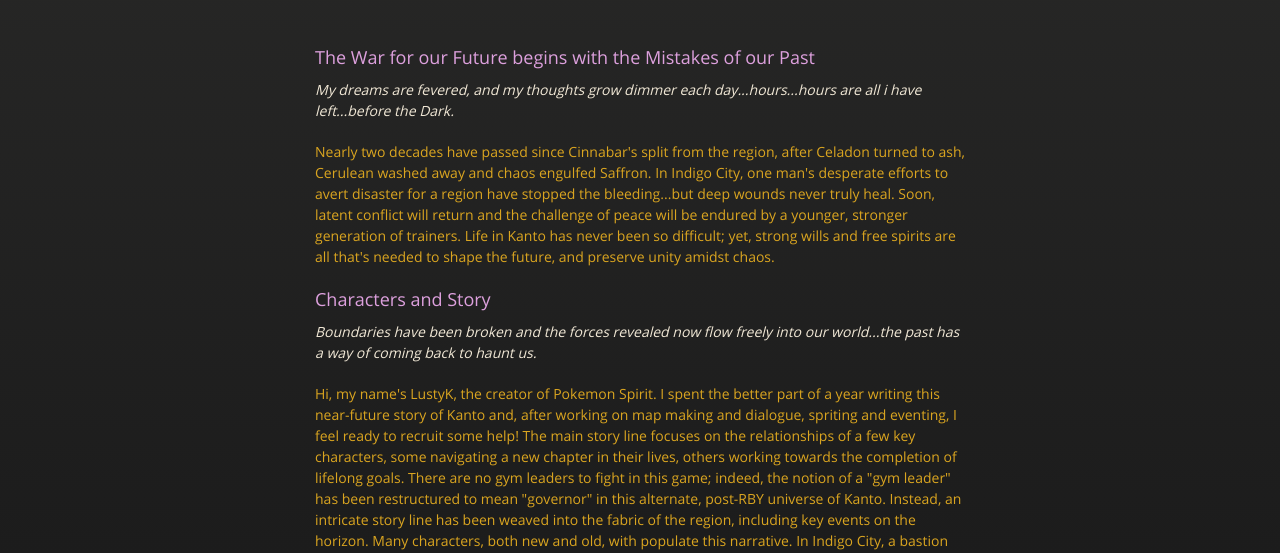
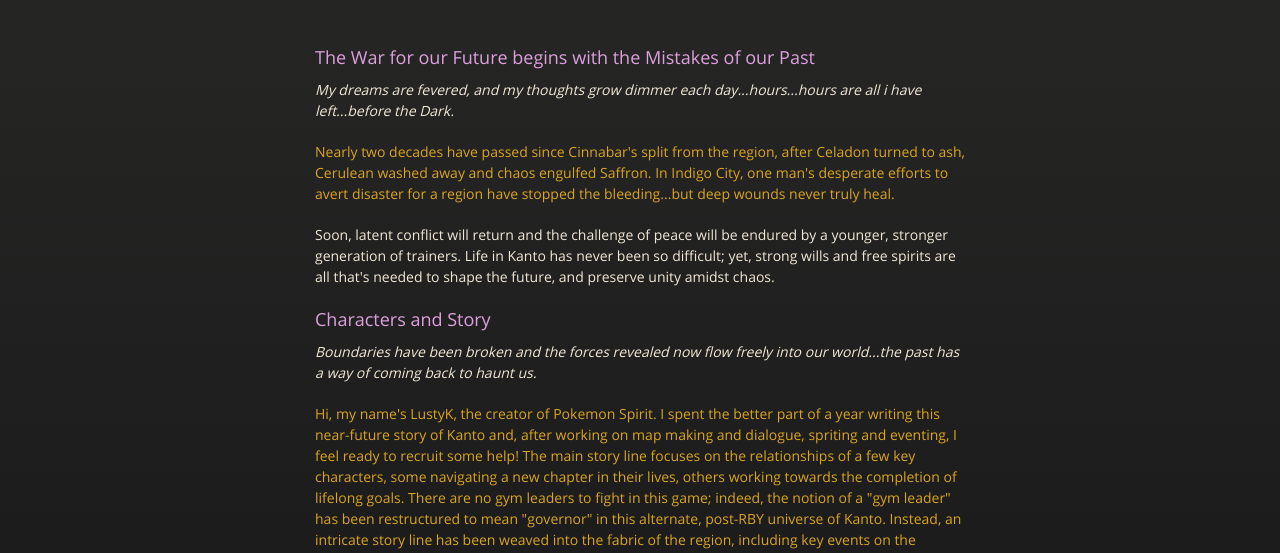
Before and after one commit to lustyK/PKMN-Spirit, a plain HTML site: page index.html in a window 1280 px wide. Shown: the part 247-800 px from the top of the page. Drawn offline with nearby package versions, Linux system fonts and the light colour scheme.

Commit message:
Update index.html

```diff
--- a/index.html
+++ b/index.html
@@ -36,9 +36,9 @@
 <a id="Cold-Teaser" class="anchor" href="#Cold-Teaser" aria-hidden="true"><span aria-hidden="true" class="octicon octicon-link"></span></a><font color="plum">The War for our Future begins with the Mistakes of our Past</font></h3>
 
 <p><i>My dreams are fevered, and my thoughts grow dimmer each day...hours...hours are all i have left...before the Dark.</i></p>
-<p style="color:goldenrod">Nearly two decades have passed since Cinnabar's split from the region, after Celadon turned to ash, Cerulean washed away and chaos engulfed Saffron. In Indigo City, one man's desperate efforts to avert disaster for a region have stopped the bleeding...but deep wounds never truly heal.
+<p style="color:goldenrod">Nearly two decades have passed since Cinnabar's split from the region, after Celadon turned to ash, Cerulean washed away and chaos engulfed Saffron. In Indigo City, one man's desperate efforts to avert disaster for a region have stopped the bleeding...but deep wounds never truly heal.</p>
 
-Soon, latent conflict will return and the challenge of peace will be endured by a younger, stronger generation of trainers. Life in Kanto has never been so difficult; yet, strong wills and free spirits are all that's needed to shape the future, and preserve unity amidst chaos.</p>
+<p>Soon, latent conflict will return and the challenge of peace will be endured by a younger, stronger generation of trainers. Life in Kanto has never been so difficult; yet, strong wills and free spirits are all that's needed to shape the future, and preserve unity amidst chaos.</p>
 
 
 
```
